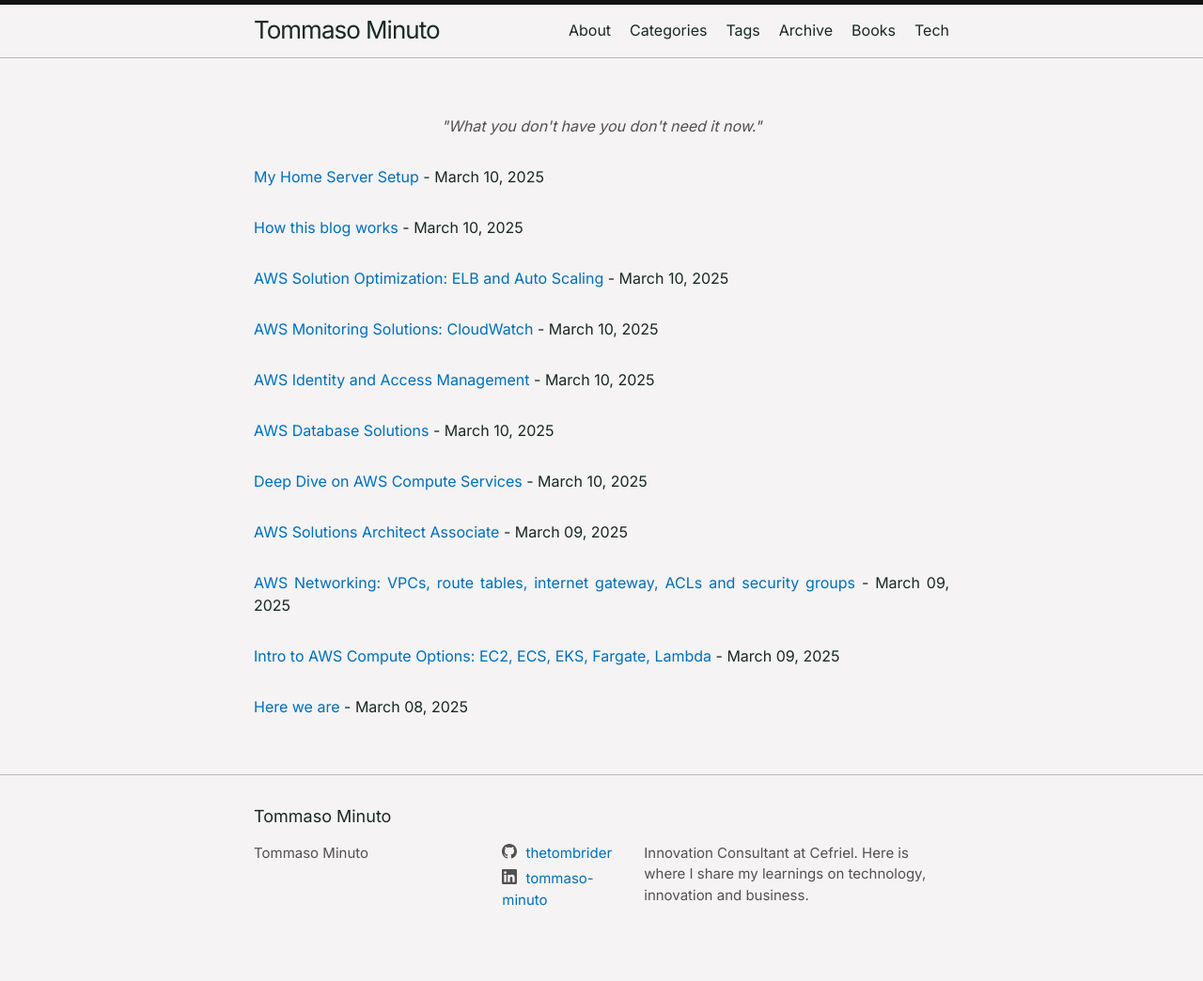
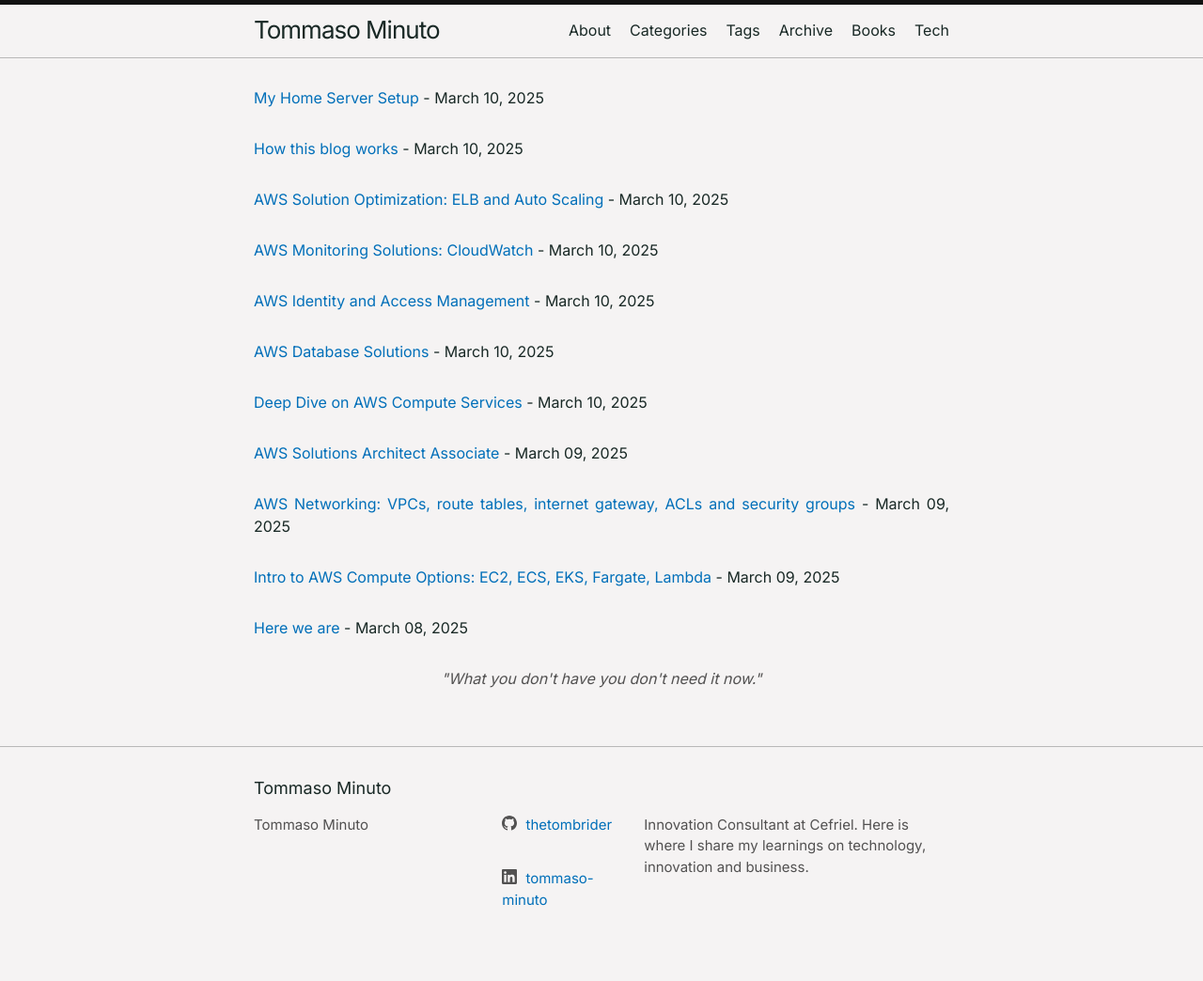
Before and after one commit to thetombrider/blog.thetombrider.xyz, a Jekyll site: the page built from index.md, in a window 1280 px wide. Shown: the whole page at 94% size. Built offline with Jekyll 4.4.1, drawn with Linux system fonts in a browser that asks for light colours.

Commit message:
fixes to layout

```diff
--- a/_layouts/home.html
+++ b/_layouts/home.html
@@ -7,19 +7,20 @@ layout: default
     <h1 class="page-heading">{{ page.title }}</h1>
   {%- endif -%}
 
-  <!-- Add the simplified quote section here -->
-  <div class="quote">
+  {{ content }}
+
+  <ul>
+    {% for post in site.posts %}
+      <li>
+        <a href="{{ post.url | relative_url }}">{{ post.title }}</a>
+        <span> - {{ post.date | date: "%B %d, %Y" }}</span>
+      </li>
+    {% endfor %}
+  </ul>
+
+   <!-- Add the simplified quote section here -->
+   <div class="quote">
     "What you don't have you don't need it now."
   </div>
 
-  {{ content }}
-
-  <ul class="post-list">
-    {%- for post in site.posts -%}
-    <li>
-      <a href="{{ post.url | relative_url }}">{{ post.title }}</a>
-      <span> - {{ post.date | date: "%B %d, %Y" }}</span>
-    </li>
-    {%- endfor -%}
-  </ul>
 </div>
--- a/_sass/minima/_layout.scss
+++ b/_sass/minima/_layout.scss
@@ -185,7 +185,8 @@
   @include relative-font-size(1.75);
 }
 
-.post-list {
+.post-list,
+ul {
   margin-left: 0;
   list-style: none;
 
```
